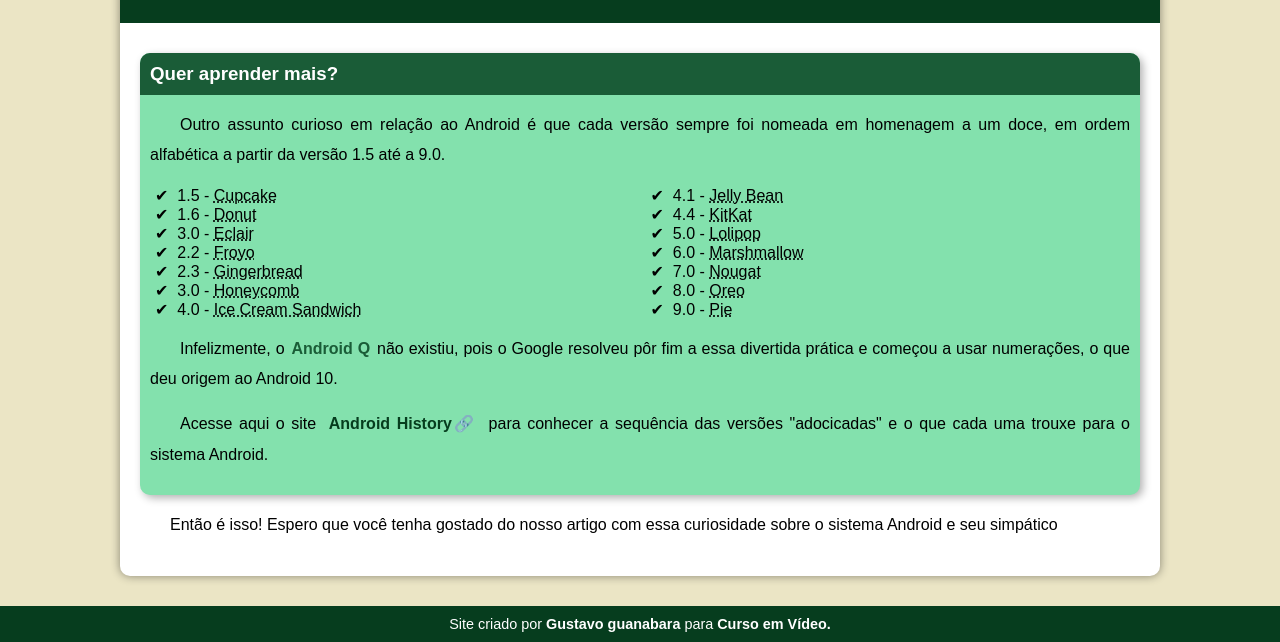
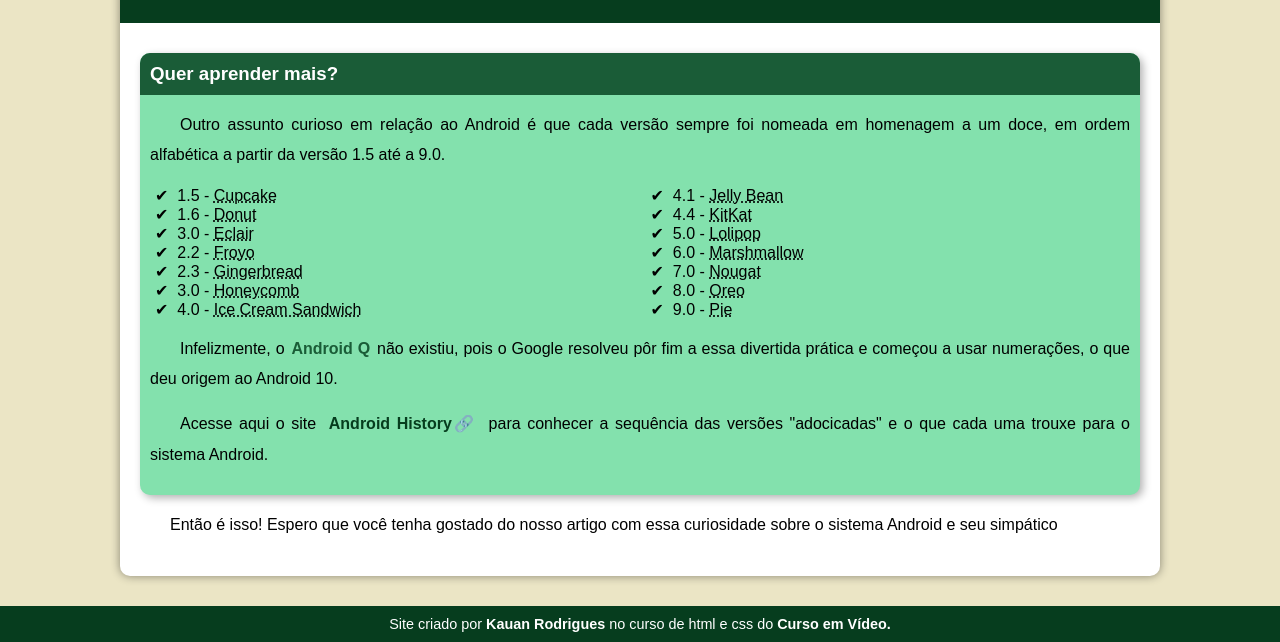
Before and after one commit to Kauanrodrigues01/projeto-android, a plain HTML site: page index.html in a window 1280 px wide. Shown: the part 2291-2933 px from the top of the page. Drawn offline with Linux system fonts and the light colour scheme.

Commit message:
update index.html

```diff
--- a/index.html
+++ b/index.html
@@ -83,7 +83,7 @@
         </article>
     </main>
     <footer>
-        <p>Site criado por <a href="https://github.com/gustavoguanabara" target="_blank">Gustavo guanabara</a> para <a href="https://www.youtube.com/@CursoemVideo" target="_blank">Curso em Vídeo.</a></p>
+        <p>Site criado por <a href="https://github.com/Kauanrodrigues01" target="_blank">Kauan Rodrigues</a> no curso de html e css do <a href="https://www.youtube.com/@CursoemVideo" target="_blank">Curso em Vídeo.</a></p>
     </footer>
 </body>
 </html>
```
